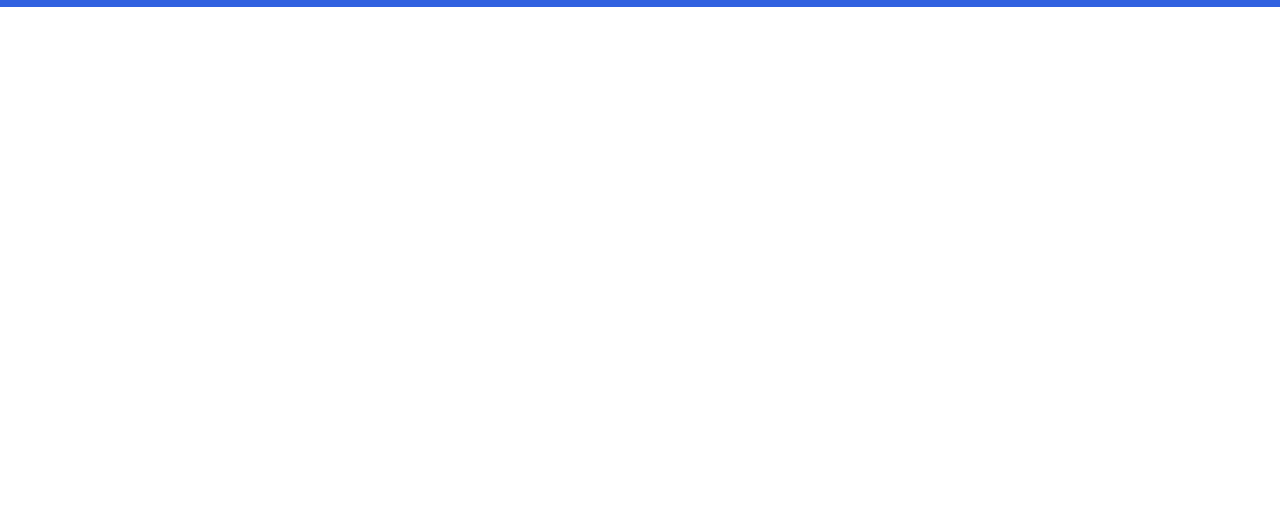
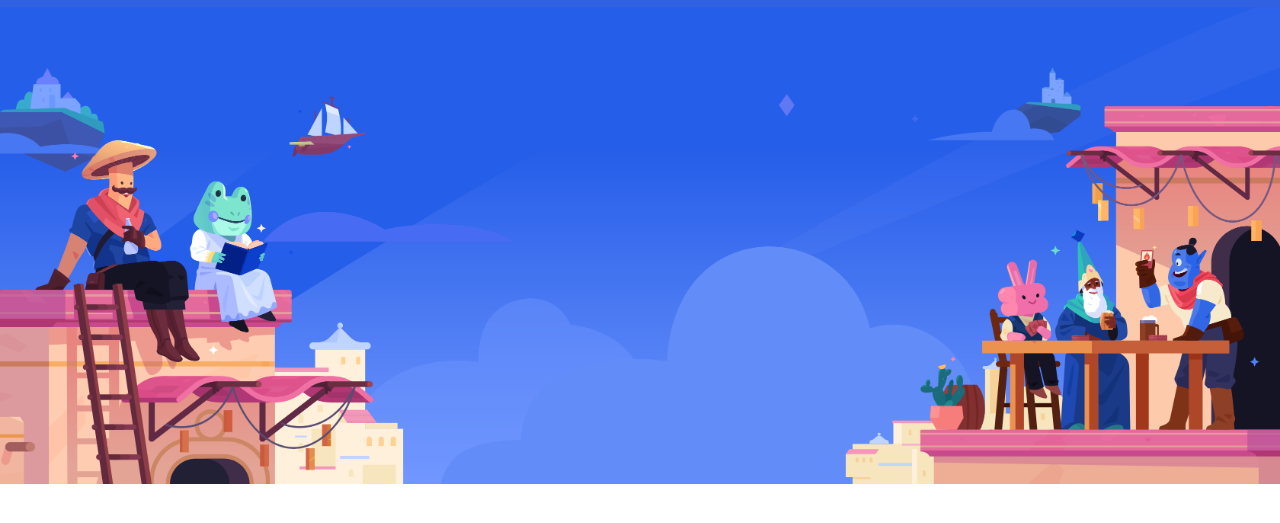
Before and after one commit to BeainaT/htmlcss-discord, a plain HTML site: page index.html in a window 1280 px wide. Shown: the part 51-574 px from the top of the page. Drawn offline with Linux system fonts and the light colour scheme.

Commit message:
added hero

```diff
--- a/css/style.css
+++ b/css/style.css
@@ -9,6 +9,10 @@ body {
 }
 header {
     background-color: #3161e0;
+}
+#hero-img {
+    width: 100%;
+    display: block;
 }
 header .header-container {
     max-width: 1280px;
--- a/index.html
+++ b/index.html
@@ -40,6 +40,7 @@
                     </div>
                 </div>
                 <!--/header's bar-nav container-->
+                <img id="hero-img" src="img/jumbo.png" alt="hero img">
             </div>
         </header>
         <!--/header with nav, hero and box-text-->
```
